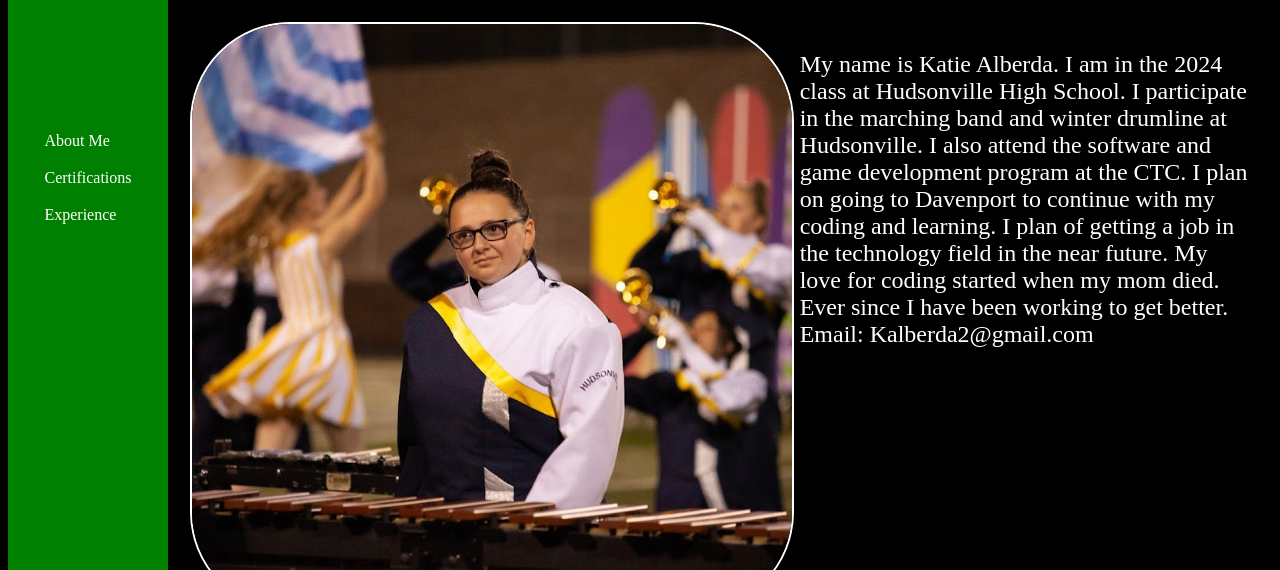
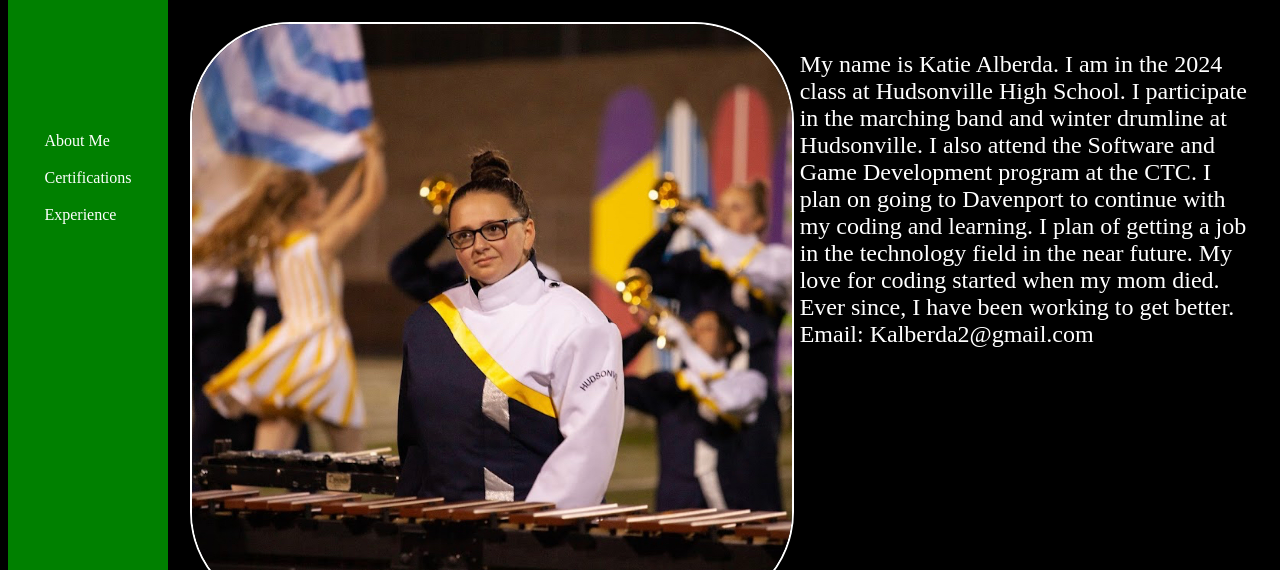
Before and after one commit to oaisd-ctc/online-portfolio-Alberda-Katie-Student, a plain HTML site: page index.html in a window 1280 px wide. Shown: the part 230-800 px from the top of the page. Drawn offline with Linux system fonts and the light colour scheme.

Commit message:
spelling

```diff
--- a/index.html
+++ b/index.html
@@ -41,10 +41,10 @@
                 <p class="box">
                     My name is Katie Alberda. I am in the 2024 class at Hudsonville High School. I participate in the
                     marching band and winter drumline at Hudsonville.
-                    I also attend the software and game development program at the CTC. I plan on going to Davenport to
+                    I also attend the Software and Game Development program at the CTC. I plan on going to Davenport to
                     continue with my coding and learning.
                     I plan of getting a job in the technology field in the near future. My love for coding started when
-                    my mom died. Ever since I have been working to get better.
+                    my mom died. Ever since, I have been working to get better.
                     Email: Kalberda2@gmail.com
                 </p>
             </div>
```
